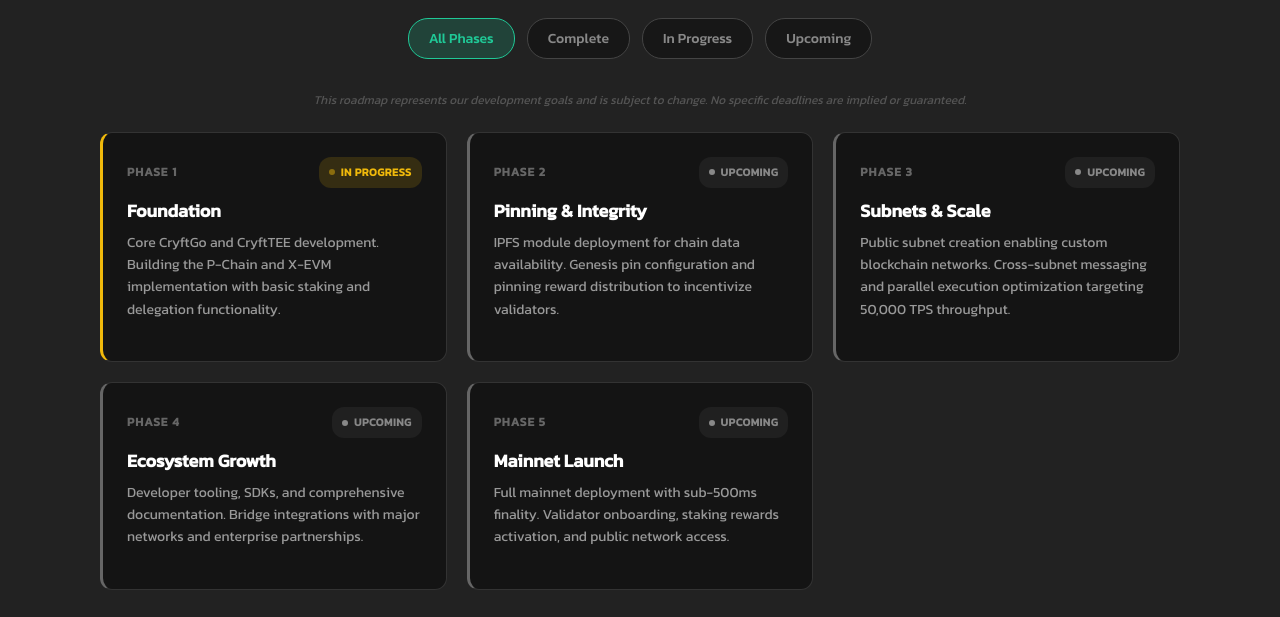
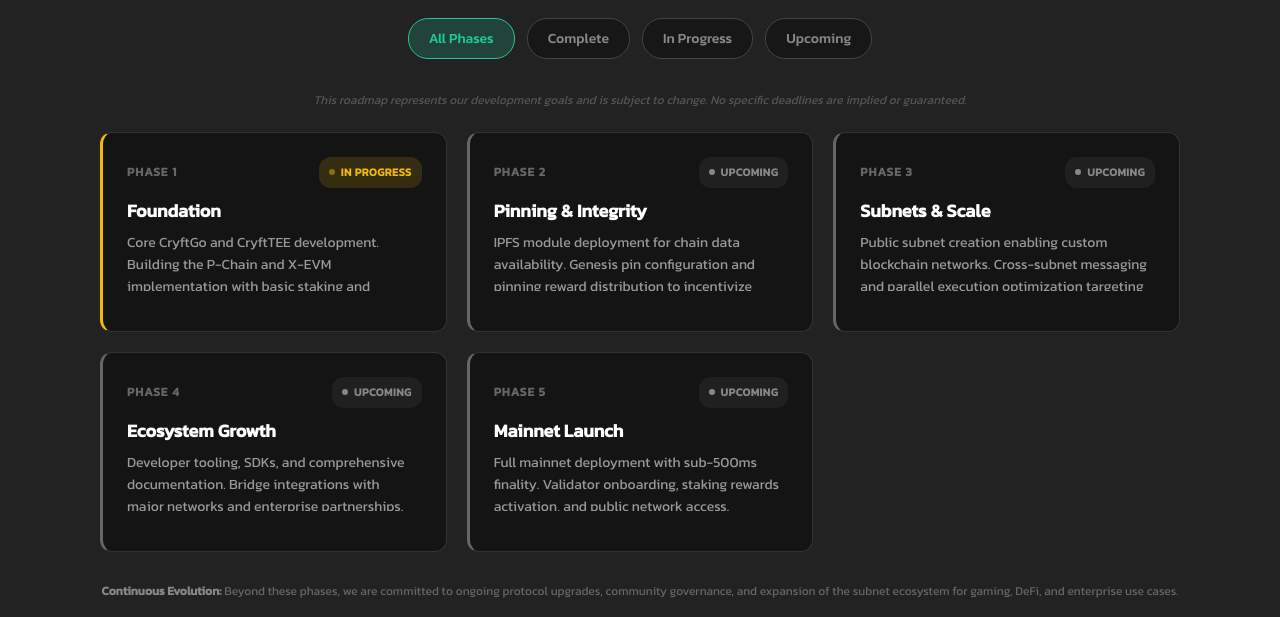
Before and after one commit to CryftCreator/CryftLabs.org, a plain HTML site: page index.html in a window 1280 px wide. Shown: the part 3280-3897 px from the top of the page. Drawn offline with nearby package versions, Linux system fonts and the light colour scheme; a web font is replaced by a local one.

Commit message:
Enhance roadmap tile layout with improved flex properties and scrollbar styling for better content visibility

```diff
--- a/index.html
+++ b/index.html
@@ -319,6 +319,9 @@
 			overflow: hidden;
 			opacity: 1;
 			transform: scale(1) translateY(0);
+			height: 200px;
+			display: flex;
+			flex-direction: column;
 		}
 		.roadmap-tile.tile-hidden {
 			opacity: 0;
@@ -326,12 +329,14 @@
 			pointer-events: none;
 			position: absolute;
 			visibility: hidden;
+			height: 200px;
 		}
 		.roadmap-tile.tile-visible {
 			opacity: 1;
 			transform: scale(1) translateY(0);
 			position: relative;
 			visibility: visible;
+			height: 200px;
 		}
 		.roadmap-tile:hover {
 			border-color: #555;
@@ -351,6 +356,7 @@
 			align-items: center;
 			justify-content: space-between;
 			margin-bottom: 12px;
+			flex-shrink: 0;
 		}
 		.roadmap-tile__phase {
 			font-size: 12px;
@@ -400,11 +406,29 @@
 			font-weight: 600;
 			color: #fff;
 			margin-bottom: 10px;
+			flex-shrink: 0;
 		}
 		.roadmap-tile__content {
 			font-size: 14px;
 			color: #999;
 			line-height: 1.6;
+			overflow-y: auto;
+			flex: 1;
+			padding-right: 4px;
+		}
+		.roadmap-tile__content::-webkit-scrollbar {
+			width: 4px;
+		}
+		.roadmap-tile__content::-webkit-scrollbar-track {
+			background: rgba(255,255,255,0.05);
+			border-radius: 2px;
+		}
+		.roadmap-tile__content::-webkit-scrollbar-thumb {
+			background: rgba(255,255,255,0.2);
+			border-radius: 2px;
+		}
+		.roadmap-tile__content::-webkit-scrollbar-thumb:hover {
+			background: rgba(255,255,255,0.3);
 		}
 		.roadmap-notice {
 			text-align: center;
```
